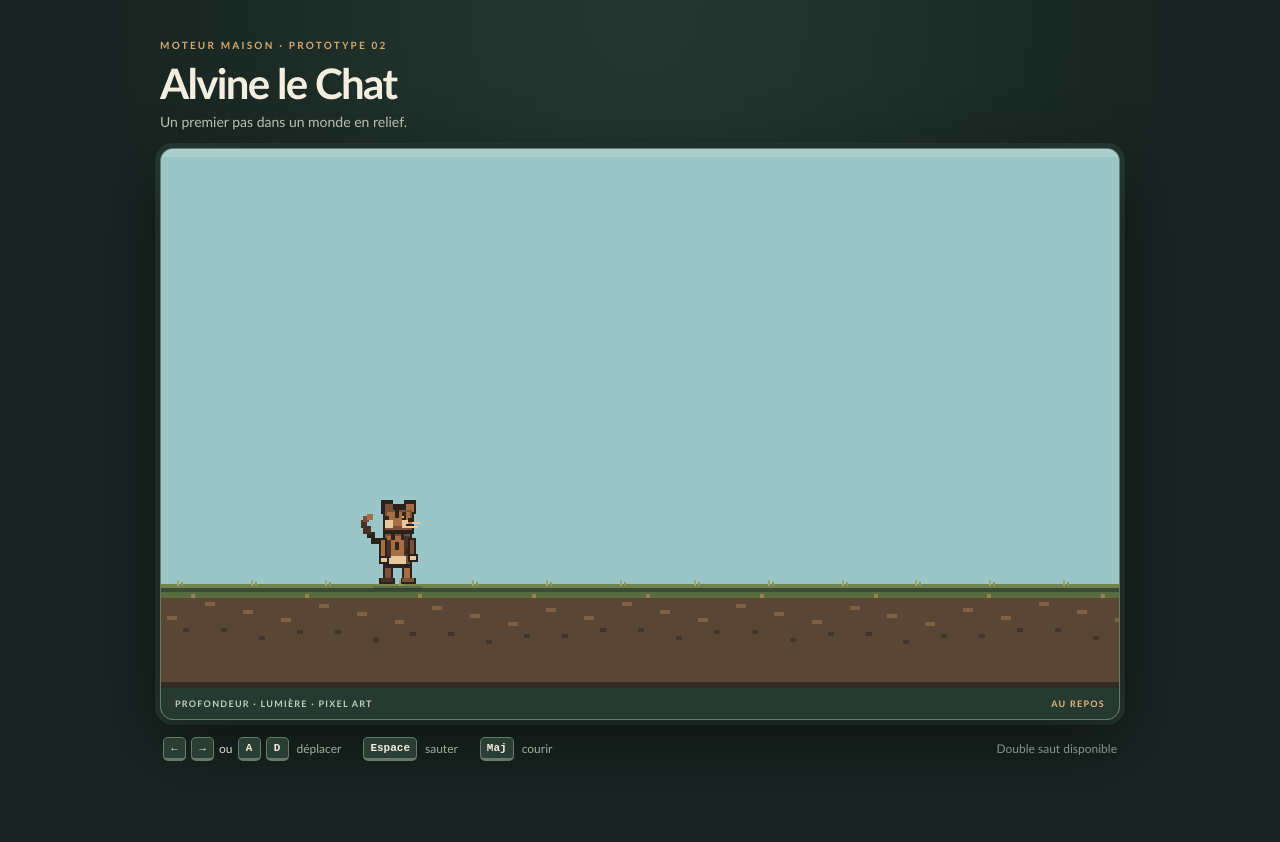
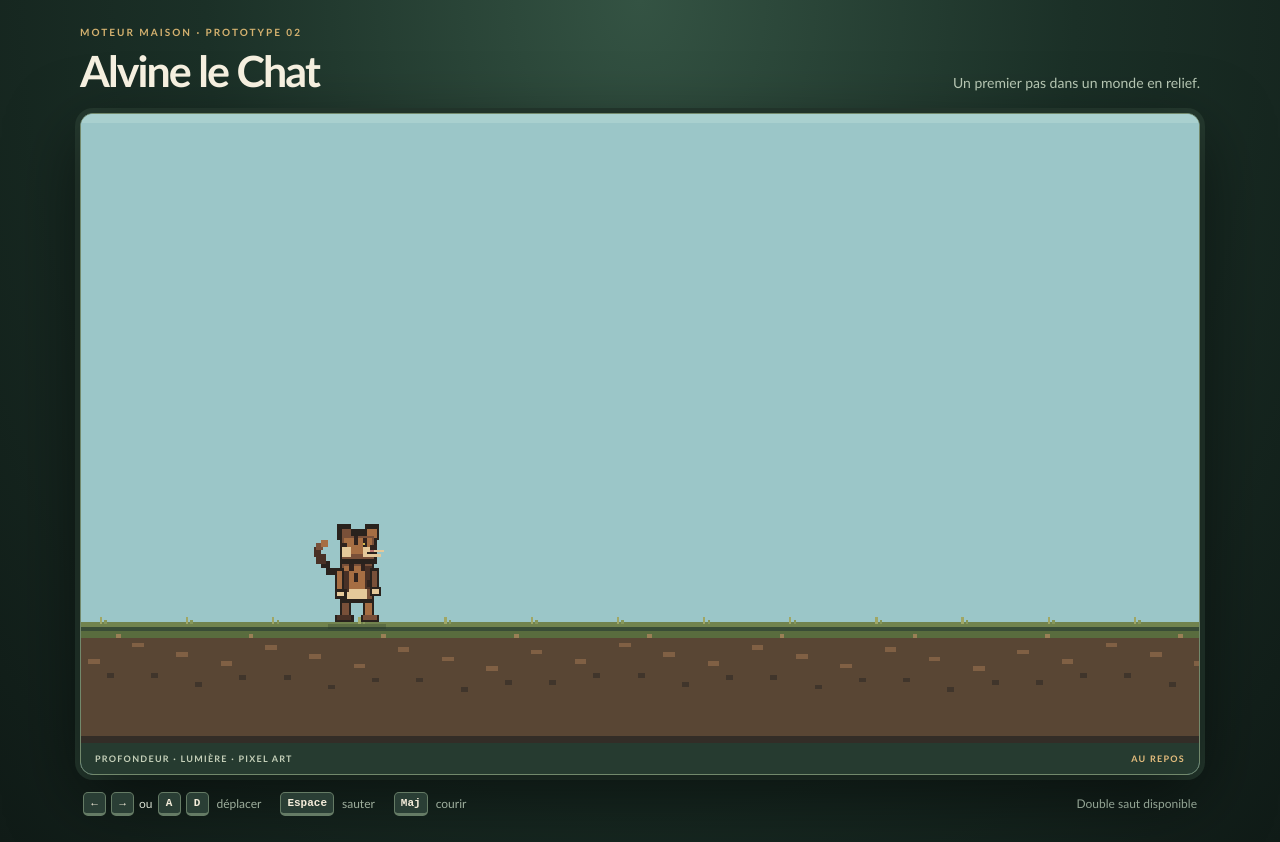
Before and after one commit to ziranounoute-ops/alvinelechat, a plain HTML site: page index.html in a window 1280 px wide. Before the commit the page ends 800 px from the top, so only its background shows below. Drawn offline with Linux system fonts and the light colour scheme.

Commit message:
Améliore la présentation du prototype 2.5D

```diff
--- a/styles.css
+++ b/styles.css
@@ -1,82 +1,10 @@
-:root {
-  color-scheme: dark;
-  font-family: ui-rounded, "Trebuchet MS", system-ui, sans-serif;
-  background: #182522;
-  color: #f4eee0;
-}
-* { box-sizing: border-box; }
-body {
-  margin: 0;
-  min-height: 100vh;
-  display: grid;
-  place-items: center;
-  padding: 28px 16px;
-  background:
-    radial-gradient(ellipse at 50% 0%, rgba(88, 126, 103, .22), transparent 58%),
-    #182522;
-}
-.game-shell { width: min(960px, 100%); }
-.game-heading { margin: 0 0 18px; }
-.eyebrow {
-  margin: 0 0 7px;
-  color: #d4a96d;
-  font-size: 10px;
-  font-weight: 800;
-  letter-spacing: .22em;
-}
-h1 { margin: 0; font-size: clamp(27px, 5vw, 42px); letter-spacing: -.04em; }
-.subtitle { margin: 5px 0 0; color: #b7c2ad; font-size: 14px; }
-.game-frame {
-  overflow: hidden;
-  border: 1px solid #657b65;
-  border-radius: 13px;
-  background: #9bc6c8;
-  box-shadow: 0 22px 70px #0007, 0 0 0 5px #263a32;
-}
-canvas {
-  display: block;
-  width: 100%;
-  height: auto;
-  image-rendering: pixelated;
-  image-rendering: crisp-edges;
-}
-.frame-caption {
-  display: flex;
-  justify-content: space-between;
-  gap: 12px;
-  padding: 10px 14px;
-  background: #263a32;
-  color: #c5d0b9;
-  font-size: 9px;
-  font-weight: 800;
-  letter-spacing: .14em;
-}
-#state-label { color: #e4b779; }
-.controls {
-  display: flex;
-  flex-wrap: wrap;
-  align-items: center;
-  gap: 12px 22px;
-  padding: 17px 3px 0;
-  color: #d6ddcf;
-  font-size: 12px;
-}
-.controls span { display: inline-flex; align-items: center; gap: 5px; }
-.controls i { color: #9eae9d; font-style: normal; margin-left: 3px; }
-kbd {
-  min-width: 23px;
-  padding: 4px 6px;
-  border: 1px solid #657b65;
-  border-bottom-width: 3px;
-  border-radius: 5px;
-  background: #2a3e35;
-  color: #f5eddb;
-  text-align: center;
-  font: 700 11px ui-monospace, monospace;
-}
-.hint { margin-left: auto; color: #849589; }
-@media (max-width: 560px) {
-  body { padding: 18px 10px; }
-  .hint { width: 100%; margin-left: 0; }
-  .controls { gap: 11px 14px; }
-}
+:root{color-scheme:dark;font-family:ui-rounded,"Trebuchet MS",system-ui,sans-serif;background:#14221d;color:#f5efdf}
+*{box-sizing:border-box}body{margin:0;min-height:100vh;display:grid;place-items:center;padding:26px 16px;background:radial-gradient(ellipse at 50% 0%,#345343 0%,#1b3027 48%,#101b17 100%)}
+.game-shell{width:min(1120px,100%)}.game-heading{display:flex;justify-content:space-between;align-items:end;gap:16px;margin:0 0 17px}
+.eyebrow{margin:0 0 7px;color:#d4b16f;font-size:10px;font-weight:800;letter-spacing:.2em}h1{margin:0;font-size:clamp(28px,5vw,43px);letter-spacing:-.045em}.subtitle{margin:0 0 5px;color:#b5c5b2;font-size:14px}
+.game-frame{overflow:hidden;border:1px solid #72896c;border-radius:13px;background:#a6d7e7;box-shadow:0 22px 70px #0008,0 0 0 5px #263b30}
+canvas{display:block;width:100%;height:auto;image-rendering:pixelated;image-rendering:crisp-edges}
+.frame-caption{display:flex;justify-content:space-between;gap:12px;padding:10px 14px;background:#263b30;color:#c5d0b9;font-size:9px;font-weight:800;letter-spacing:.14em}#state-label{color:#e4bd7d}
+.controls{display:flex;flex-wrap:wrap;align-items:center;gap:12px 19px;padding:17px 3px 0;color:#d6ddcf;font-size:12px}.controls span{display:inline-flex;align-items:center;gap:5px}.controls i{color:#9eae9d;font-style:normal;margin-left:3px}
+kbd{min-width:23px;padding:4px 6px;border:1px solid #657b65;border-bottom-width:3px;border-radius:5px;background:#2a3e35;color:#f5eddb;text-align:center;font:700 11px ui-monospace,monospace}.hint{margin-left:auto;color:#93a494}
+@media(max-width:620px){body{padding:16px 9px}.game-heading{display:block}.subtitle{margin-top:7px}.hint{width:100%;margin-left:0}.controls{gap:10px 13px}}
```
